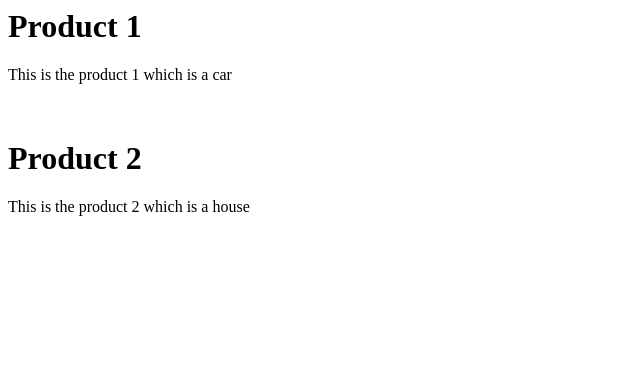
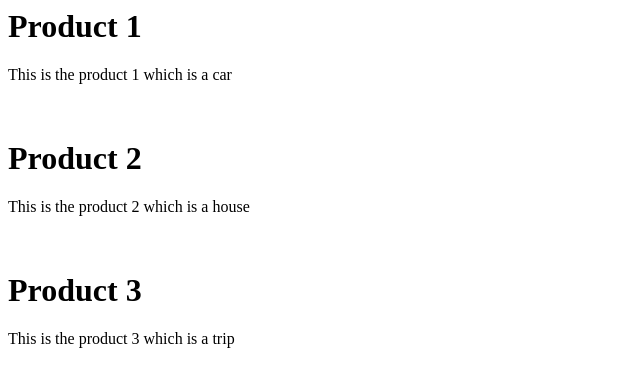
Before and after one commit to aalfonsobarajas01/FirstAssignment, a plain HTML site: page products.html in a window 1280 px wide. Shown: the whole page, without its empty margins (0-640 px from the left). Drawn offline with Linux system fonts and the light colour scheme.

Commit message:
Add product 3

```diff
--- a/products.html
+++ b/products.html
@@ -9,5 +9,8 @@
 	<h1>Product 2</h1>
 	<p>This is the product 2 which is a house</p>
 	<br>
+	<h1>Product 3</h1>
+	<p>This is the product 3 which is a trip</p>
+	<br>
 </body>
 </html>
```
